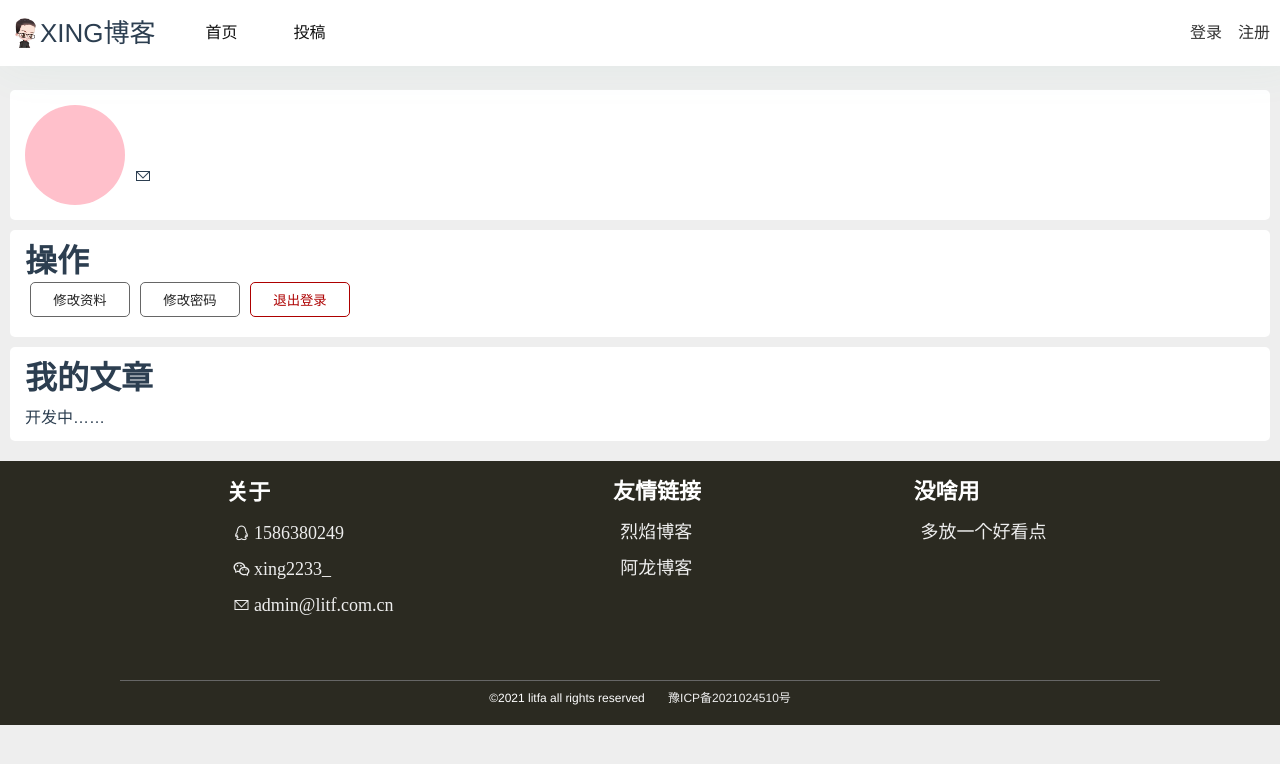
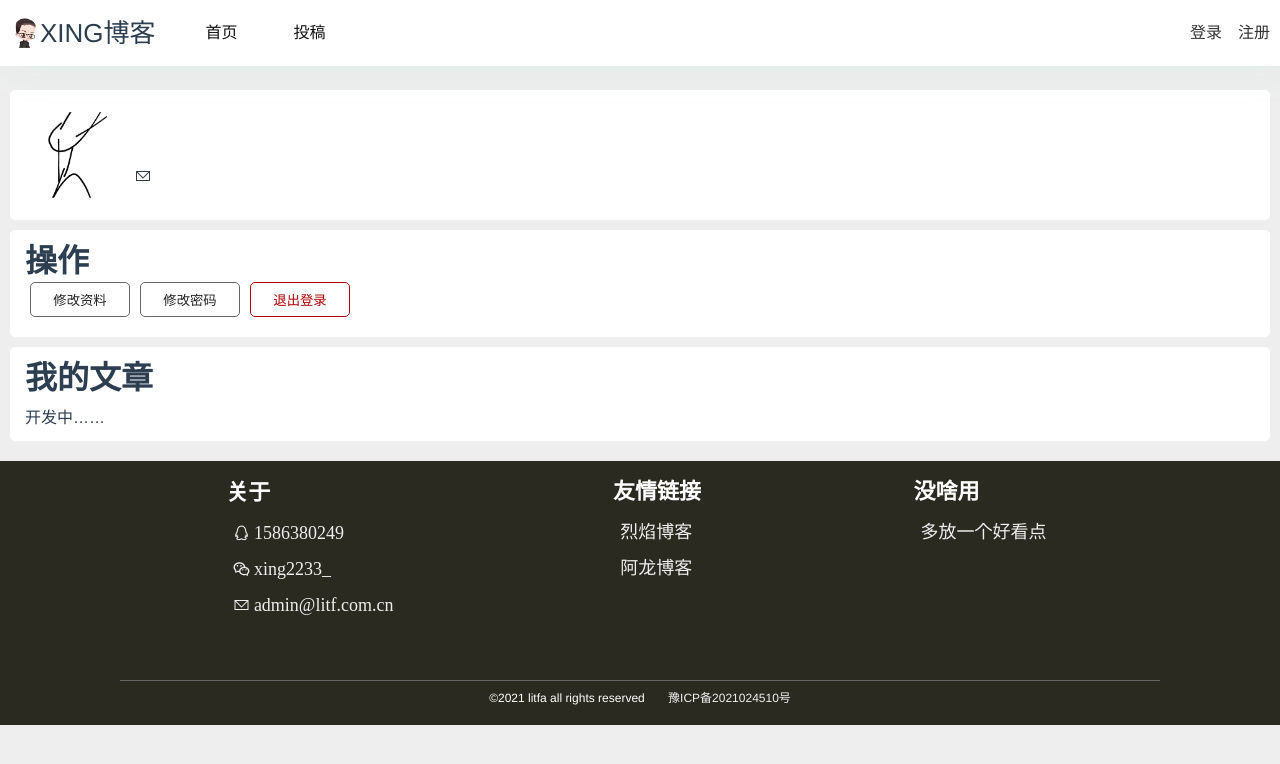
Before and after one commit to litfBlog/blog-vue2, a Vue app: page /user in a window 1280 px wide. Shown: the top 764 px of the page. Built offline with nearby package versions, Linux system fonts and the light colour scheme; no server answers.

Commit message:
默认头像

```diff
--- a/src/components/userAvatar.vue
+++ b/src/components/userAvatar.vue
@@ -1,12 +1,25 @@
 <template>
   <div class="userAvatar-content">
-    <div :style="{backgroundImage: `url(${src})`}"></div>
+    <div :style="{backgroundImage: `url(${url})`}"></div>
   </div>
 </template>
 
 <script>
+import defaultAvatar from '@/assets/defaultAvatar.jpg'
 export default {
-  props: ['src']
+  props: ['src'],
+  data() {
+    return {
+      url: ''
+    }
+  },
+  created() {
+    console.log(this.src)
+    // this.src !== undefined ? (this.url = this.src) : (this.url = '/assets/defaultAvatar.jpg')
+    if (!this.src) {
+      this.url = defaultAvatar
+    }
+  }
 }
 </script>
 
```
Also changed, not shown: src/assets/defaultAvatar.jpg (added).
